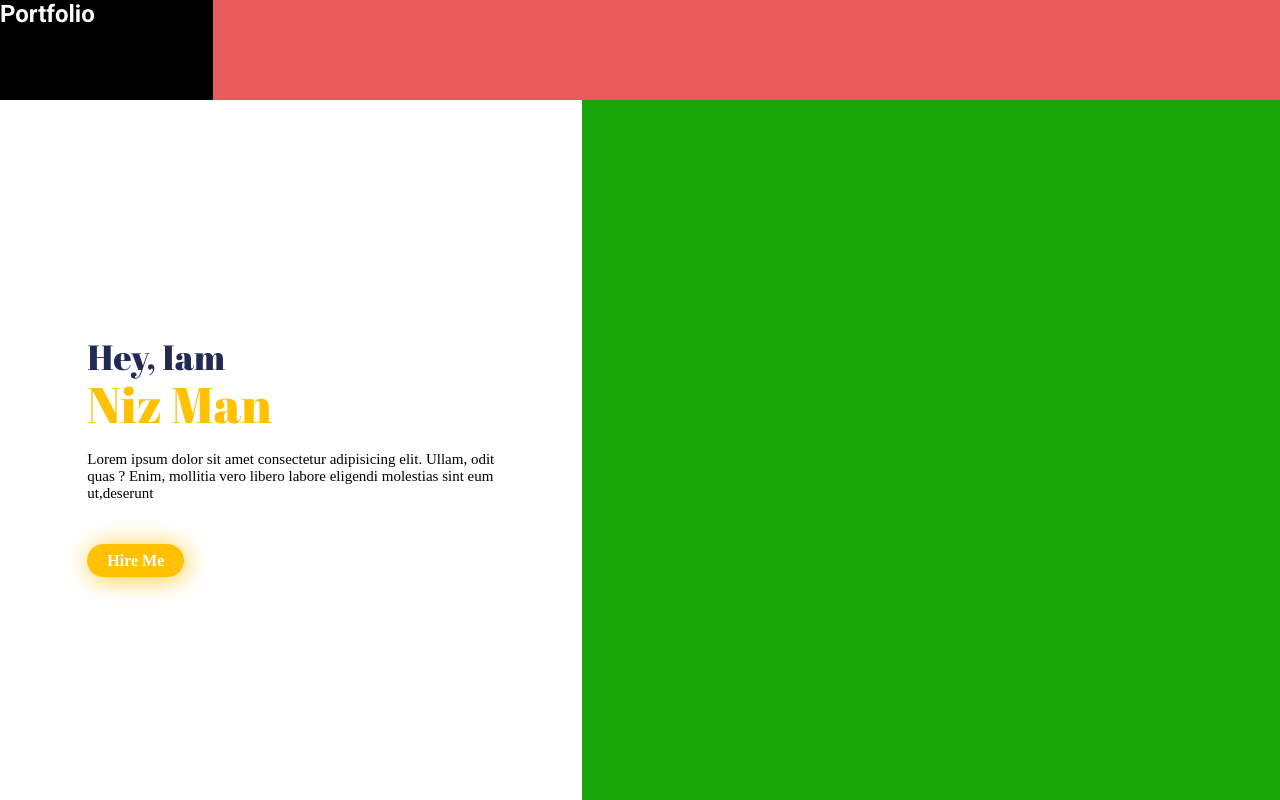
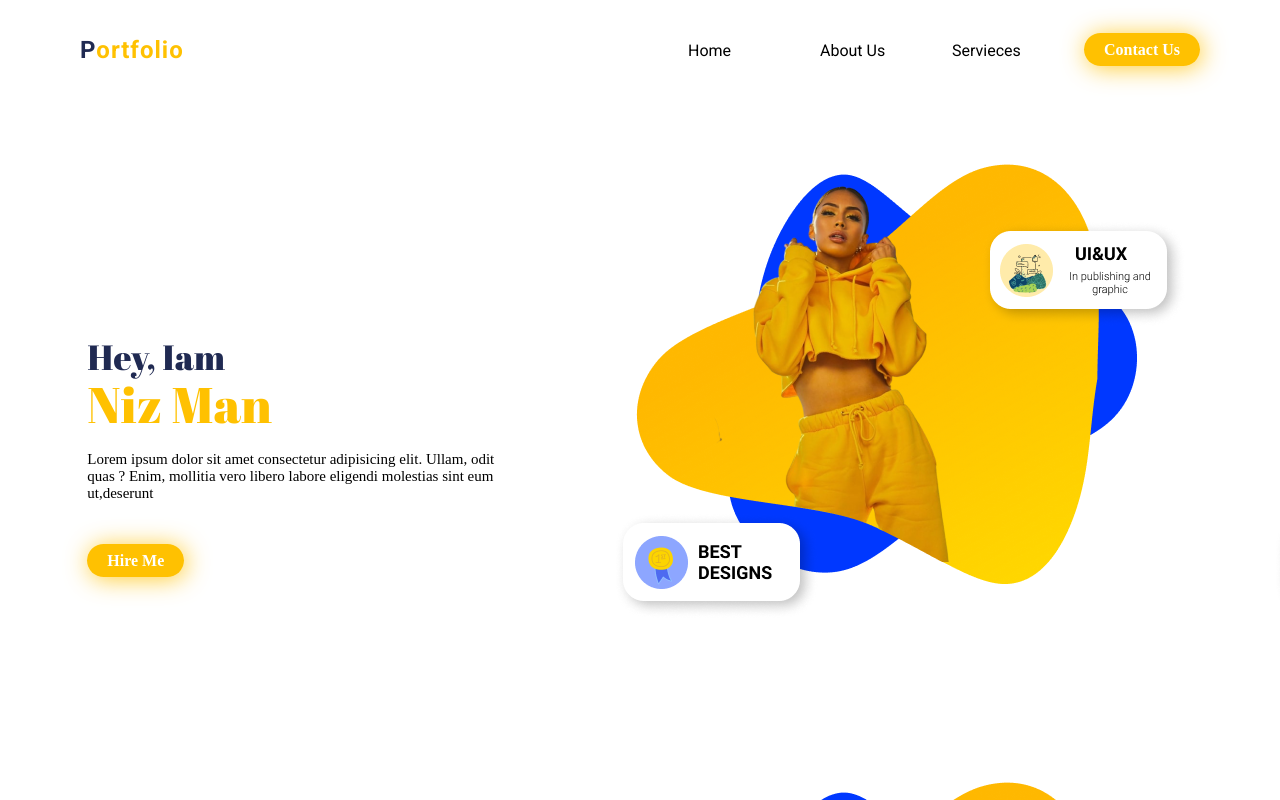
Before and after one commit to manshadchangampalli/PortfolioForTemplates, a React (Create React App) app: page / in a window 1280 px wide. Built offline with nearby package versions, Linux system fonts and the light colour scheme.

Commit message:
the nav bar completed , the image brig the position

```diff
--- a/src/App.scss
+++ b/src/App.scss
@@ -50,6 +50,7 @@
   border-radius: 30px;
   text-decoration: none;
   font-weight: 600;
+  cursor: pointer;
   color: $whitefont;
   box-shadow: 2px 2px 25px rgba(255, 192, 1, 0.81);
 }
--- a/src/Components/Home/Navbar.jsx
+++ b/src/Components/Home/Navbar.jsx
@@ -1,12 +1,23 @@
 import React from "react";
+import Button from "../Button/Button";
 
 function Navbar() {
   return (
     <div className="navbar">
       <div className="logo">
-          <h2>Portfolio</h2>
+          <h2><span>P</span>ortfolio</h2>
       </div>
-      <div className="nav-items"></div>
+      <div className="nav-item">
+          <div className="navs" >
+            <p>Home</p>
+            <p>About Us</p>
+            <p>Servieces</p>
+            <div>
+                <Button name="Contact Us"/>
+            </div>
+
+          </div>
+      </div>
     </div>
   );
 }
--- a/src/Pages/Home/Home.jsx
+++ b/src/Pages/Home/Home.jsx
@@ -14,7 +14,9 @@ function Home() {
           paragraph="Lorem ipsum dolor sit amet consectetur adipisicing elit. Ullam, odit quas ? Enim, mollitia vero libero labore eligendi molestias sint eum ut,deserunt"
           button_name="Hire Me"
         />
-        <div className="image"></div>
+        <div className="image">
+
+        </div>
       </div>
     </div>
   );
--- a/src/Pages/Home/Home.scss
+++ b/src/Pages/Home/Home.scss
@@ -1,25 +1,45 @@
 @import '../../Variables';
 
 .home{
-    width: 100v;
+    width: 100vw;
     height: 100vh;
     display: grid;
     grid-template-rows: 1fr 8.5fr;
 
     .navbar{
         width: 100vw;
-        background: rgb(233, 90, 90);
         height: 100px;
         display: grid;
+        padding: 0 5rem;
         grid-template-columns: 1fr 5fr;
         .logo{
-            background-color: black;
             width: 100%;
             height: 100%;
-            place-self: center;
+            display: grid;
             h2{
                 font-family: $paragraphfont ;
-                color: white;
+                color: $maincolor;
+                letter-spacing: 1px;
+                align-self: center;
+                span{
+                    color: $textcolor;
+                }
+            }
+        }
+        .nav-item{
+            display: grid;
+            align-items: center;
+            justify-content: end;
+
+            .navs{
+                display: grid;
+                width: 40vw;
+                align-items: center;
+                grid-template-columns: repeat(3,1fr) auto;
+                p{
+                    font-family: $paragraphfont;
+                }
+
             }
         }
     }
@@ -30,7 +50,7 @@
        .image{
            width: 100%;
            height: 100%;
-           background: rgb(24, 165, 6);
+           background:url('../../Assets/Home/HomeMainImage.png')
        }
     }
 
```
